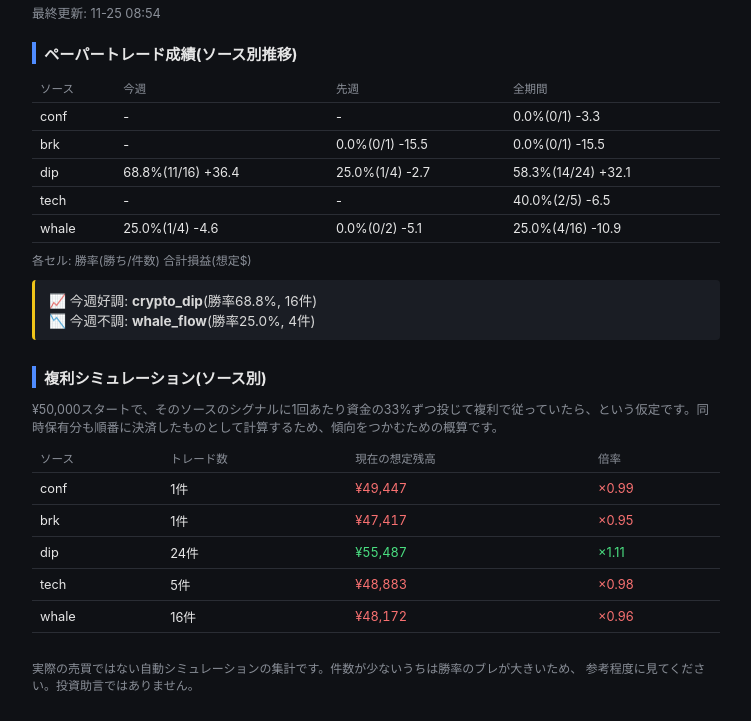
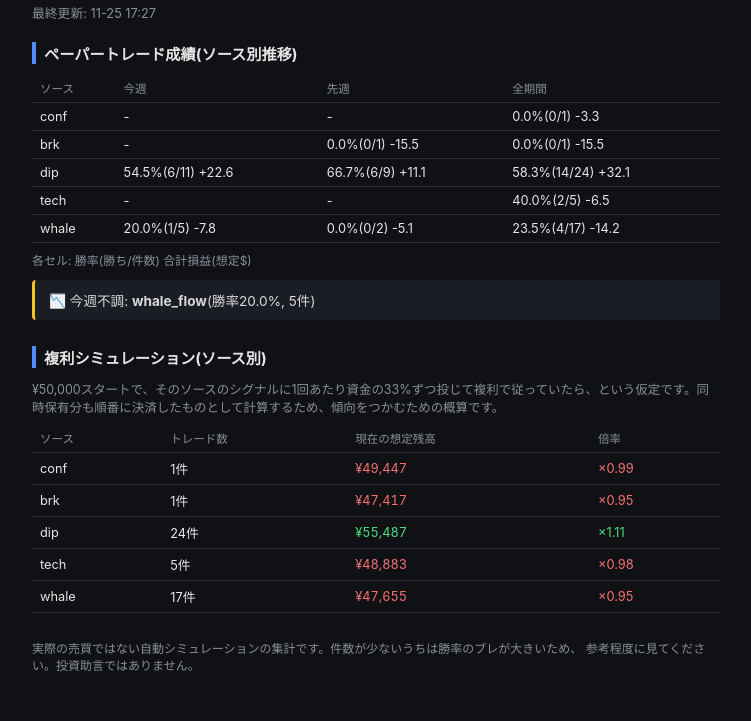
Before and after one commit to tamaru1982-commits/kuri-x-app, a plain HTML site: page docs/weekly.html in a window 1280 px wide. Shown: the part 94-815 px from the top of the page, without its empty margins (264-1015 px from the left). Drawn offline with Linux system fonts and the light colour scheme.

Commit message:
update dashboard

```diff
--- a/docs/weekly.html
+++ b/docs/weekly.html
@@ -32,17 +32,17 @@
 <body>
   <a class="back-link" href="./">← ダッシュボードに戻る</a>
   <h1>📅 週次レポート</h1>
-  <div class="updated">最終更新: 11-25 08:54</div>
+  <div class="updated">最終更新: 11-25 17:27</div>
 
   <section>
     <h2>ペーパートレード成績(ソース別推移)</h2>
-    <div class='table-wrap'><table><thead><tr><th>ソース</th><th>今週</th><th>先週</th><th>全期間</th></tr></thead><tbody><tr><td>conf</td><td>-</td><td>-</td><td>0.0%(0/1) -3.3</td></tr><tr><td>brk</td><td>-</td><td>0.0%(0/1) -15.5</td><td>0.0%(0/1) -15.5</td></tr><tr><td>dip</td><td>68.8%(11/16) +36.4</td><td>25.0%(1/4) -2.7</td><td>58.3%(14/24) +32.1</td></tr><tr><td>tech</td><td>-</td><td>-</td><td>40.0%(2/5) -6.5</td></tr><tr><td>whale</td><td>25.0%(1/4) -4.6</td><td>0.0%(0/2) -5.1</td><td>25.0%(4/16) -10.9</td></tr></tbody></table></div><p class='muted' style='font-size:0.75rem;margin-top:8px;'>各セル: 勝率(勝ち/件数) 合計損益(想定$)</p>
-    <div class='note'>📈 今週好調: <strong>crypto_dip</strong>(勝率68.8%, 16件)<br>📉 今週不調: <strong>whale_flow</strong>(勝率25.0%, 4件)<br></div>
+    <div class='table-wrap'><table><thead><tr><th>ソース</th><th>今週</th><th>先週</th><th>全期間</th></tr></thead><tbody><tr><td>conf</td><td>-</td><td>-</td><td>0.0%(0/1) -3.3</td></tr><tr><td>brk</td><td>-</td><td>0.0%(0/1) -15.5</td><td>0.0%(0/1) -15.5</td></tr><tr><td>dip</td><td>54.5%(6/11) +22.6</td><td>66.7%(6/9) +11.1</td><td>58.3%(14/24) +32.1</td></tr><tr><td>tech</td><td>-</td><td>-</td><td>40.0%(2/5) -6.5</td></tr><tr><td>whale</td><td>20.0%(1/5) -7.8</td><td>0.0%(0/2) -5.1</td><td>23.5%(4/17) -14.2</td></tr></tbody></table></div><p class='muted' style='font-size:0.75rem;margin-top:8px;'>各セル: 勝率(勝ち/件数) 合計損益(想定$)</p>
+    <div class='note'>📉 今週不調: <strong>whale_flow</strong>(勝率20.0%, 5件)<br></div>
   </section>
 
   <section>
     <h2>複利シミュレーション(ソース別)</h2>
-    <p class='muted' style='font-size:0.78rem;margin-bottom:8px;'>¥50,000スタートで、そのソースのシグナルに1回あたり資金の33%ずつ投じて複利で従っていたら、という仮定です。同時保有分も順番に決済したものとして計算するため、傾向をつかむための概算です。</p><div class='table-wrap'><table><thead><tr><th>ソース</th><th>トレード数</th><th>現在の想定残高</th><th>倍率</th></tr></thead><tbody><tr><td>conf</td><td>1件</td><td style='color:#f87171;font-variant-numeric:tabular-nums;'>¥49,447</td><td style='color:#f87171;'>×0.99</td></tr><tr><td>brk</td><td>1件</td><td style='color:#f87171;font-variant-numeric:tabular-nums;'>¥47,417</td><td style='color:#f87171;'>×0.95</td></tr><tr><td>dip</td><td>24件</td><td style='color:#4ade80;font-variant-numeric:tabular-nums;'>¥55,487</td><td style='color:#4ade80;'>×1.11</td></tr><tr><td>tech</td><td>5件</td><td style='color:#f87171;font-variant-numeric:tabular-nums;'>¥48,883</td><td style='color:#f87171;'>×0.98</td></tr><tr><td>whale</td><td>16件</td><td style='color:#f87171;font-variant-numeric:tabular-nums;'>¥48,172</td><td style='color:#f87171;'>×0.96</td></tr></tbody></table></div>
+    <p class='muted' style='font-size:0.78rem;margin-bottom:8px;'>¥50,000スタートで、そのソースのシグナルに1回あたり資金の33%ずつ投じて複利で従っていたら、という仮定です。同時保有分も順番に決済したものとして計算するため、傾向をつかむための概算です。</p><div class='table-wrap'><table><thead><tr><th>ソース</th><th>トレード数</th><th>現在の想定残高</th><th>倍率</th></tr></thead><tbody><tr><td>conf</td><td>1件</td><td style='color:#f87171;font-variant-numeric:tabular-nums;'>¥49,447</td><td style='color:#f87171;'>×0.99</td></tr><tr><td>brk</td><td>1件</td><td style='color:#f87171;font-variant-numeric:tabular-nums;'>¥47,417</td><td style='color:#f87171;'>×0.95</td></tr><tr><td>dip</td><td>24件</td><td style='color:#4ade80;font-variant-numeric:tabular-nums;'>¥55,487</td><td style='color:#4ade80;'>×1.11</td></tr><tr><td>tech</td><td>5件</td><td style='color:#f87171;font-variant-numeric:tabular-nums;'>¥48,883</td><td style='color:#f87171;'>×0.98</td></tr><tr><td>whale</td><td>17件</td><td style='color:#f87171;font-variant-numeric:tabular-nums;'>¥47,655</td><td style='color:#f87171;'>×0.95</td></tr></tbody></table></div>
   </section>
 
   <p class="muted" style="font-size:0.75rem;">
```
Also changed, not shown: docs/about.html (+1 -1 lines), docs/index.html (+5 -5 lines), 1 other file.
